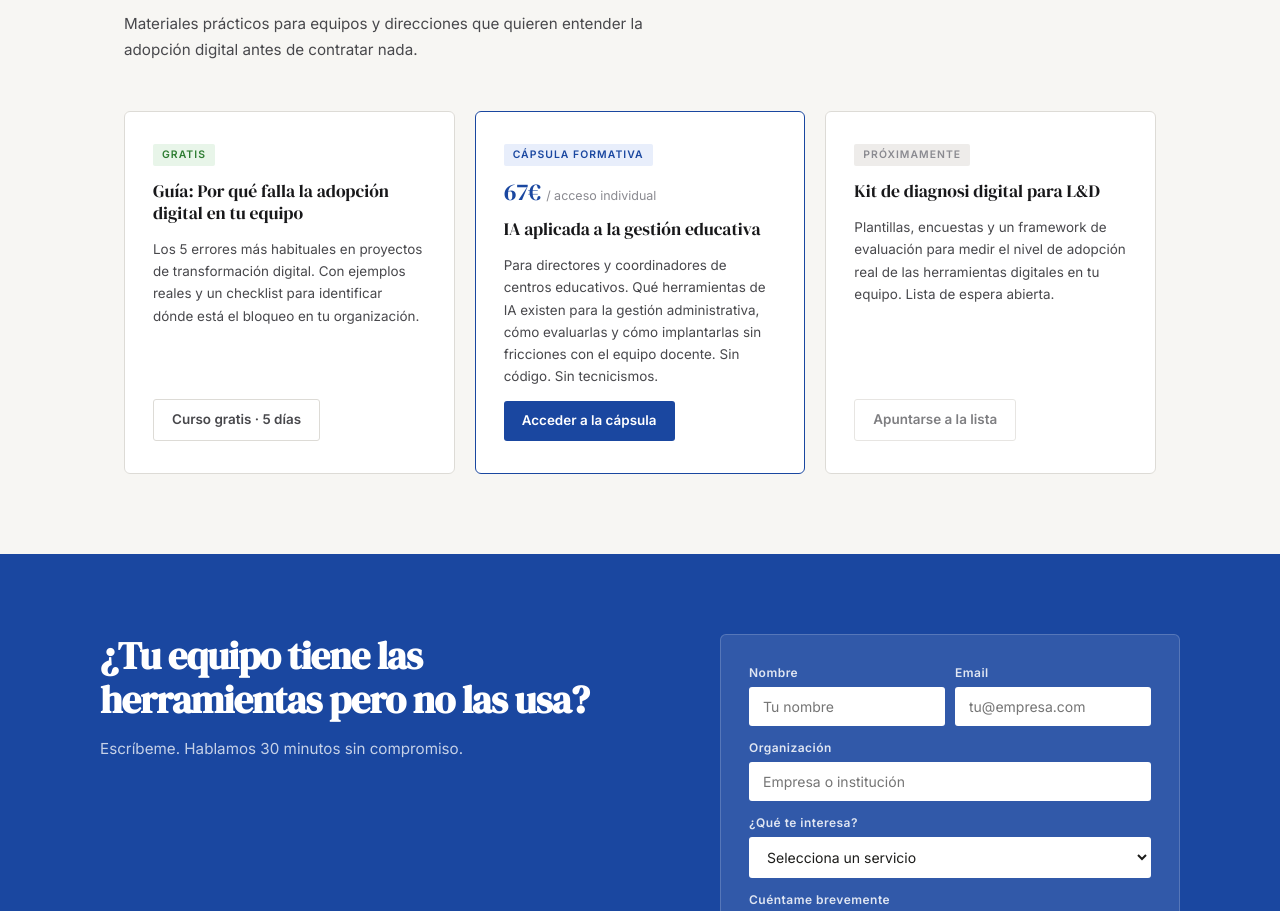
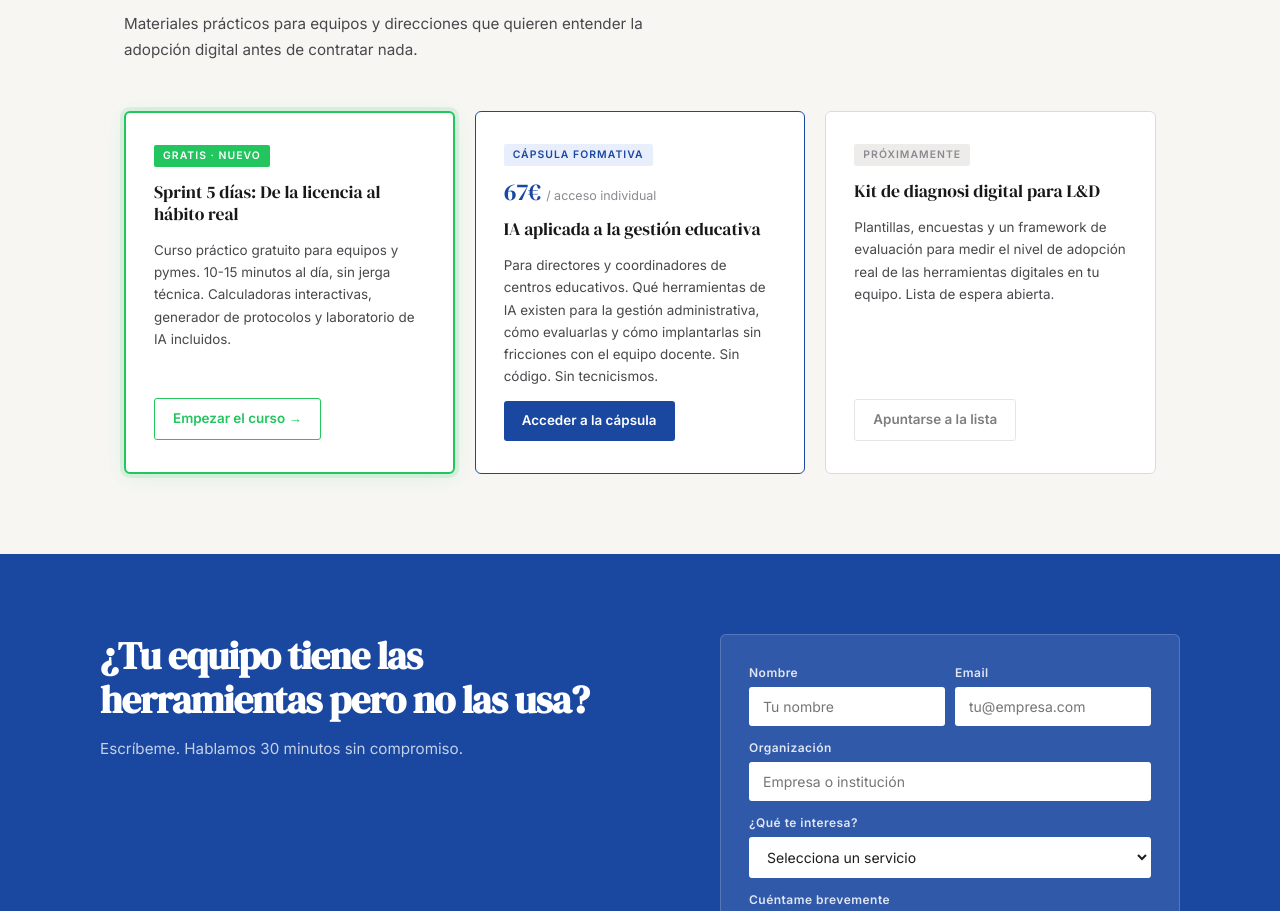
Before and after one commit to acanases/adopta-web, a plain HTML site: page index.html in a window 1280 px wide. Shown: the part 4232-5143 px from the top of the page. Drawn offline with Linux system fonts and the light colour scheme.

Commit message:
feat: tarjeta curso con borde verde y título actualizado
Co-Authored-By: Claude Sonnet 4.6 <noreply@anthropic.com>
Claude-Session: https://claude.ai/code/session_01GoYEERuGfUmag2RXeZ8PYN

```diff
--- a/index.html
+++ b/index.html
@@ -798,12 +798,12 @@
     <h2 class="section-title reveal" style="transition-delay:.06s">Aprende antes de decidir</h2>
     <p class="section-intro reveal" style="transition-delay:.10s">Materiales prácticos para equipos y direcciones que quieren entender la adopción digital antes de contratar nada.</p>
     <div class="recursos-grid">
-      <div class="rec-card reveal">
-        <span class="rec-badge rec-badge--free">Gratis</span>
-        <div class="rec-title">Guía: Por qué falla la adopción digital en tu equipo</div>
-        <p class="rec-desc">Los 5 errores más habituales en proyectos de transformación digital. Con ejemplos reales y un checklist para identificar dónde está el bloqueo en tu organización.</p>
+      <div class="rec-card reveal" style="border:2px solid #22c55e;box-shadow:0 0 0 4px rgba(34,197,94,.12),0 4px 24px rgba(34,197,94,.10);">
+        <span class="rec-badge rec-badge--free" style="background:#22c55e;color:#fff">Gratis · Nuevo</span>
+        <div class="rec-title">Sprint 5 días: De la licencia al hábito real</div>
+        <p class="rec-desc">Curso práctico gratuito para equipos y pymes. 10-15 minutos al día, sin jerga técnica. Calculadoras interactivas, generador de protocolos y laboratorio de IA incluidos.</p>
         <div class="rec-cta">
-          <a href="/curso" class="btn btn-ghost" style="font-size:.84rem;padding:9px 18px">Curso gratis · 5 días</a>
+          <a href="/curso" class="btn btn-ghost" style="font-size:.84rem;padding:9px 18px;border-color:#22c55e;color:#22c55e">Empezar el curso →</a>
         </div>
       </div>
       <div class="rec-card rec-card--featured reveal" style="transition-delay:.1s">
```
